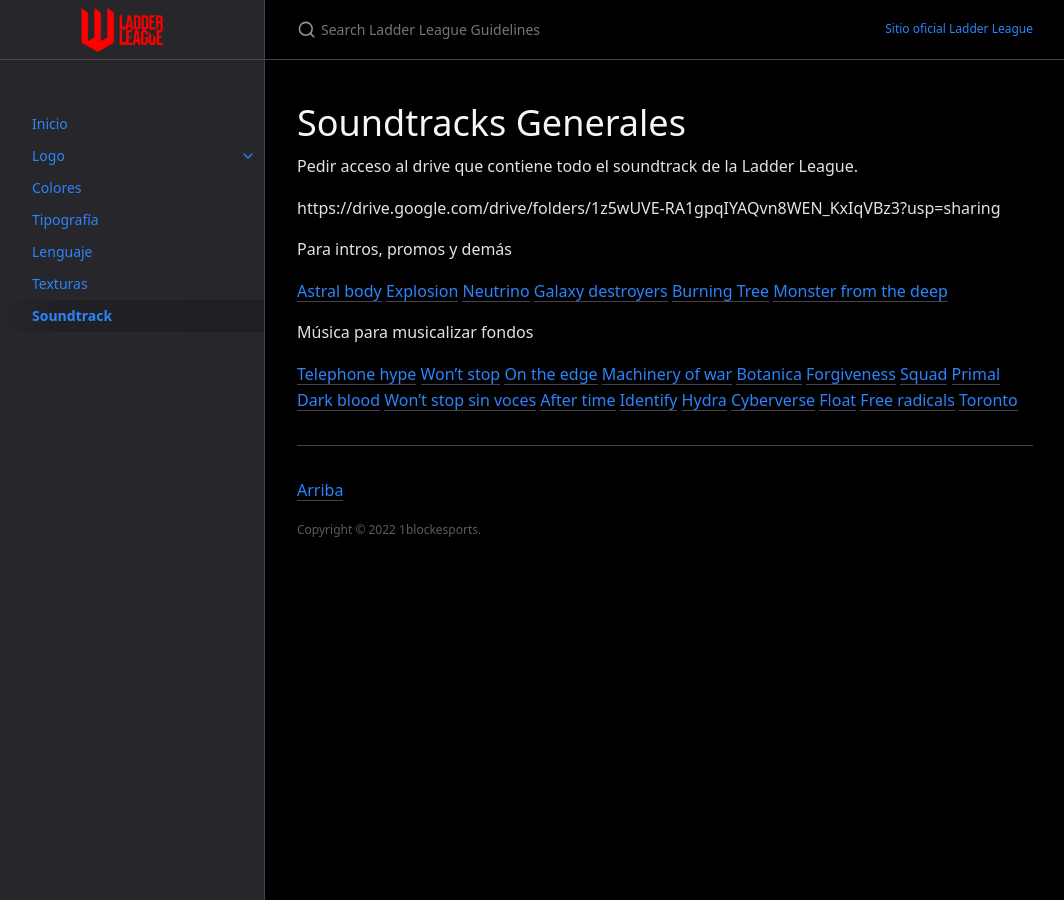
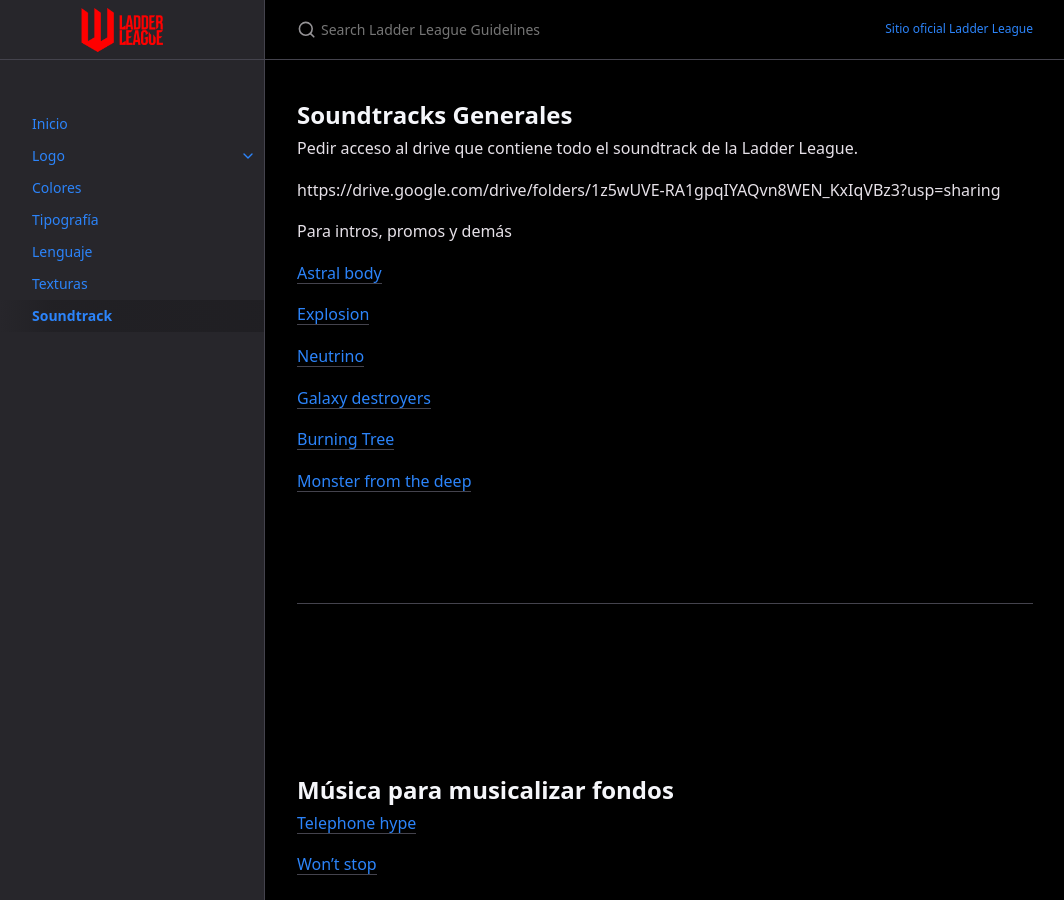
Before and after one commit to 1blockesports/laddermobile-guidelines, a Jekyll site: the page built from docs/ost.md, in a window 1280 px wide and 900 px high. Shown: the whole window, without its empty margins (107-1171 px from the left). Built offline with Jekyll 4.4.1, drawn with Linux system fonts in a browser that asks for light colours.

Commit message:
Update ost.md

```diff
--- a/docs/ost.md
+++ b/docs/ost.md
@@ -4,7 +4,7 @@ title: Soundtrack
 nav_order: 8
 ---
 
-# Soundtracks Generales
+## **Soundtracks Generales**
 
 Pedir acceso al drive que contiene todo el soundtrack de la Ladder League.
 
@@ -14,29 +14,61 @@ https://drive.google.com/drive/folders/1z5wUVE-RA1gpqIYAQvn8WEN_KxIqVBz3?usp=sha
 Para intros, promos y demás
 
 [Astral body](https://artlist.io/song/73454/astral-body)
+
 [Explosion](https://artlist.io/song/39244/explosion)
+
 [Neutrino](https://artlist.io/song/71960/neutrino)
+
 [Galaxy destroyers](https://artlist.io/song/85833/galaxy-destroyers)
+
 [Burning Tree](https://artlist.io/song/80789/burning-tree)
+
 [Monster from the deep](https://artlist.io/song/75170/monster-from-the-deep)
+<br>
+<br>
+<br>
+<br>
+
+----
+<br>
+<br>
+<br>
+<br>
 
 
-Música para musicalizar fondos
+
+## **Música para musicalizar fondos**
 
 [Telephone hype](https://artlist.io/song/77989/telephone-hype)
+
 [Won't stop](https://artlist.io/song/86270/won't-stop-(feat--avila))
+
 [On the edge](https://artlist.io/song/88617/on-the-edge)
+
 [Machinery of war](https://artlist.io/song/67590/machinery-of-war)
+
 [Botanica](https://artlist.io/song/78274/botanica---instrumental-version)
+
 [Forgiveness](https://artlist.io/song/78789/forgiveness)
+
 [Squad](https://artlist.io/song/67591/squad)
+
 [Primal](https://artlist.io/song/81385/primal)
+
 [Dark blood](https://artlist.io/song/87599/dark-blood)
+
 [Won't stop sin voces](https://artlist.io/song/86268/won't-stop---no-lead-vocals)
+
 [After time](https://artlist.io/song/79440/aftertime)
+
 [Identify](https://artlist.io/song/80463/identify)
+
 [Hydra](https://artlist.io/song/87245/hydra)
+
 [Cyberverse](https://artlist.io/song/86483/cyberverse)
+
 [Float](https://artlist.io/song/87546/float)
+
 [Free radicals](https://artlist.io/song/36010/free-radicals)
+
 [Toronto](https://artlist.io/song/87244/toronto)
```
